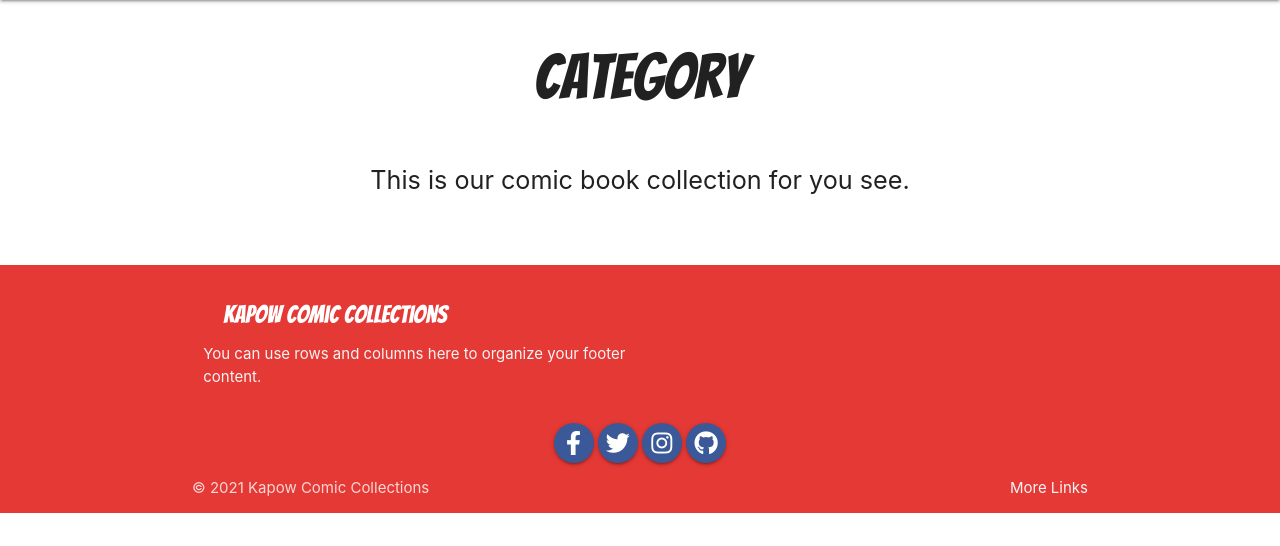
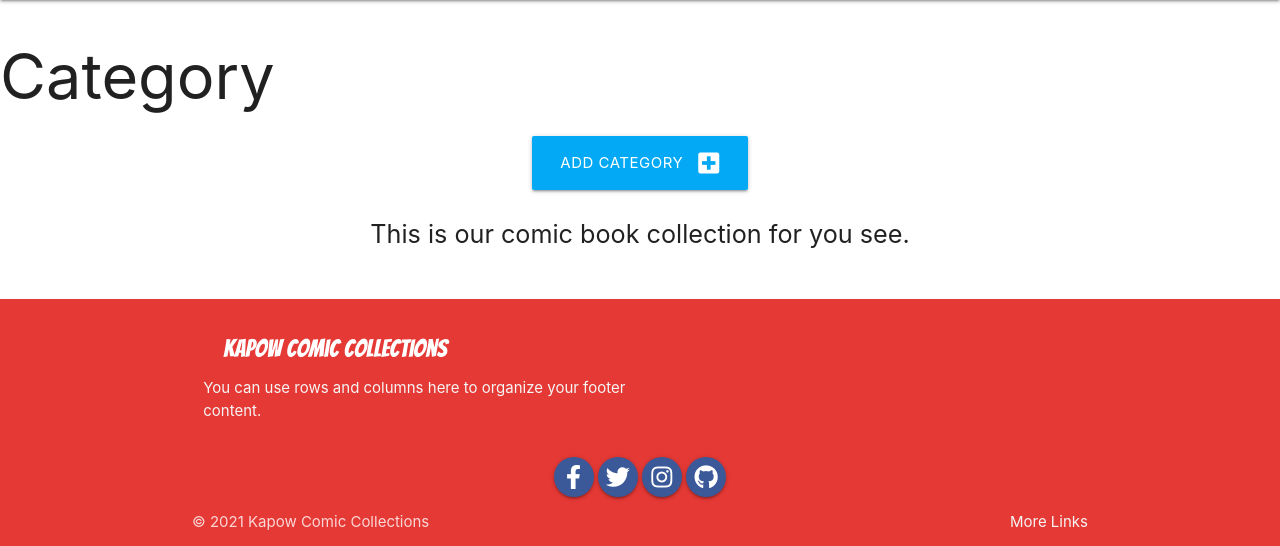
Before and after one commit to dsteyn44/comic_craze_MS3, a Flask app: page /get_categories in a window 1280 px wide. Shown: the part 64-610 px from the top of the page. Run offline with Flask 2, Linux system fonts and the light colour scheme; data that the repository does not hold is empty; some libraries are stand-ins or nearby versions.

Commit message:
Add option to Add category

```diff
--- a/app.py
+++ b/app.py
@@ -194,12 +194,26 @@ def delete_comic(comic_id):
     return redirect(url_for("get_comics"))
 
 
+# ---Get Categories function---
 @app.route("/get_categories")
 def get_categories():
     categories = list(mongo.db.catagories.find().sort("category_name", 1))
     return render_template("categories.html", categories=categories)
 
 
+@app.route("/add_categories", methods=["GET", "POST"])
+def add_categories():
+    if request.method == "POST":
+        category = {
+            "category_name": request.form.get("category_name")
+        }
+        mongo.db.catagories.insert_one(category)
+        flash("New Superhero Added!")
+        return redirect(url_for("get_categories"))
+
+    return render_template("add_categories.html")
+
+
 if __name__ == "__main__":
     app.run(host=os.environ.get("IP"),
             port=int(os.environ.get("PORT")),
--- a/templates/categories.html
+++ b/templates/categories.html
@@ -1,11 +1,15 @@
 {% extends "base.html" %}
 {% block content %}
-<div class="row">
-    <div class="grid-example col s12 center-align logo-text">
-        <span class="flow-text">
+
             <h1>Category</h1>
-        </span>
-    </div>
+
+            <div class="row">
+                <div class="col s12 center-align">
+                    <a href="{{ url_for('add_categories') }}" class="btn-large light-blue">Add category <i class="fas fa-plus-square right"></i>
+                    </a>
+                </div>
+            </div>
+
     <div class="grid-example col s12 center-align"><span class="flow-text">
             <p>This is our comic book collection for you see.</p>
         </span>
```
Also changed, not shown: templates/add_categories.html (added, +25 -0 lines).
